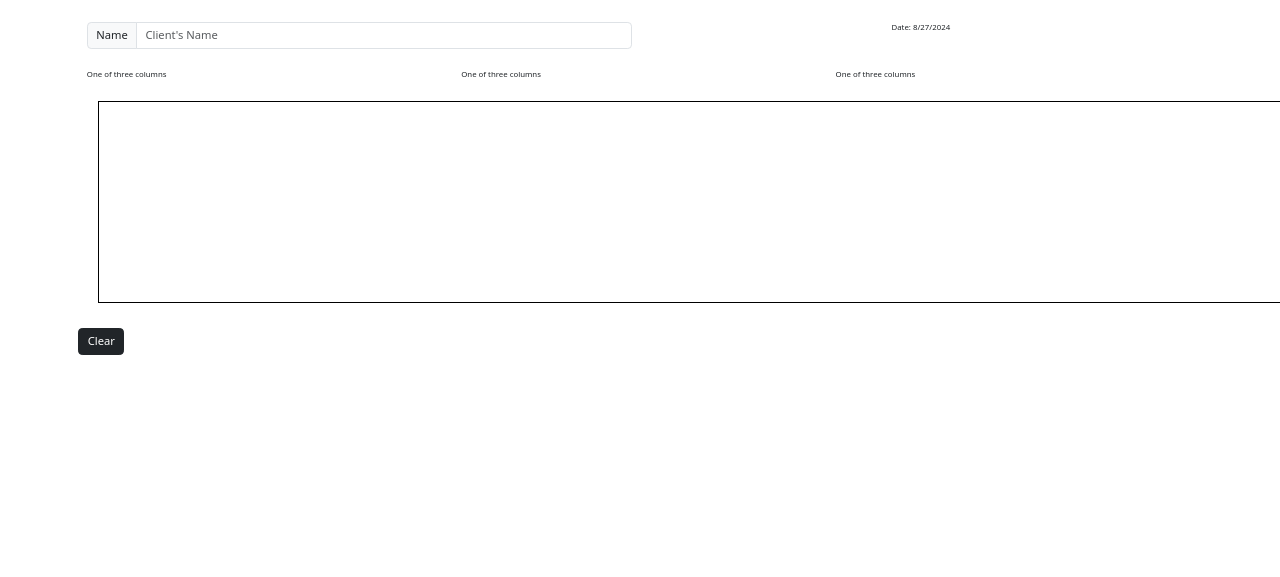
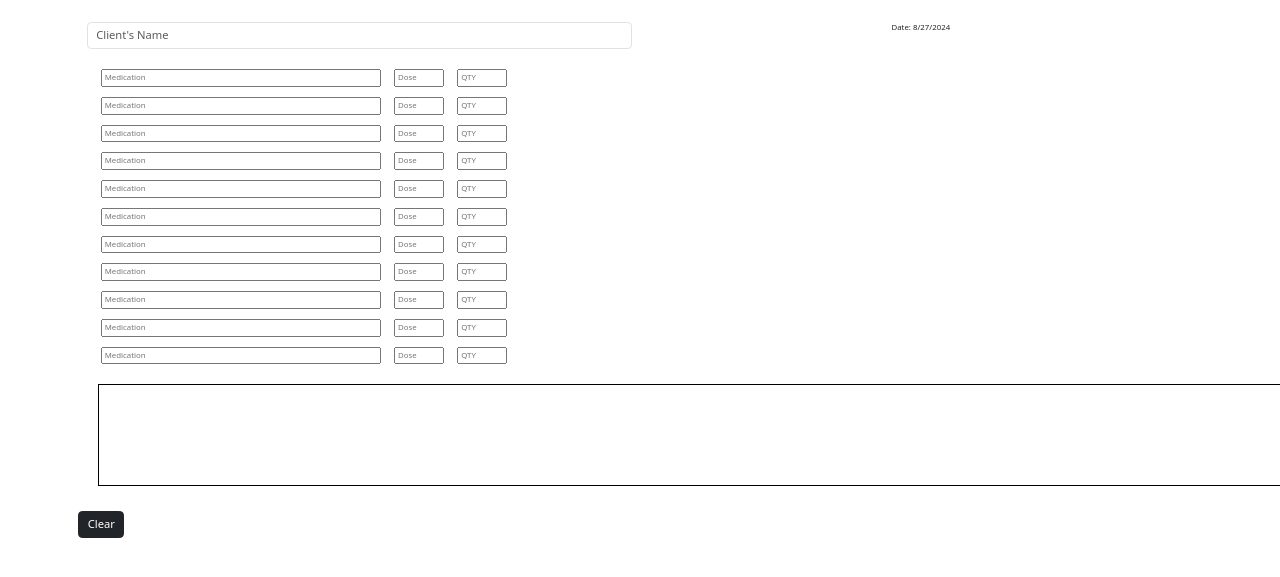
Before and after one commit to MariachiMES/med-delivery, a plain HTML site: page index.html in a window 1280 px wide. Shown: the part 147-724 px from the top of the page. Drawn offline with nearby package versions, Linux system fonts and the light colour scheme.

Commit message:
styles added

```diff
--- a/index.html
+++ b/index.html
@@ -21,7 +21,6 @@
         <div class="row">
           <div class="col">
             <div class="input-group flex-nowrap">
-                <span class="input-group-text" id="addon-wrapping">Name</span>
                 <input id='client-name' type="text" class="form-control" placeholder="Client's Name" aria-label="Username" aria-describedby="addon-wrapping">
               </div>
           </div>
@@ -33,18 +32,72 @@
       </div>
 
       <div class="container medications">
-        <div class="row">
-          <div class="col-sm">
-            One of three columns
-          </div>
-          <div class="col-sm">
-            One of three columns
-          </div>
-          <div class="col-sm">
-            One of three columns
-          </div>
-        </div>
-      </div>
+<div class = "container single-med">
+<div class="d-inline p-2 "><input size = "50"type="text" placeholder = "Medication"></div>
+<div class="d-inline p-2 "><input size = "4" type="text" placeholder = "Dose"></div>
+<div class="d-inline p-2 "><input size = "4" type="text" placeholder = "QTY"></div>
+</div>
+
+<div class="container single-med">
+<div class="d-inline p-2 "><input size="50" type="text" placeholder="Medication"></div>
+  <div class="d-inline p-2 "><input size="4" type="text" placeholder="Dose"></div>
+  <div class="d-inline p-2 "><input size="4" type="text" placeholder="QTY"></div>
+</div>
+
+<div class="container single-med">
+<div class="d-inline p-2 "><input size="50" type="text" placeholder="Medication"></div>
+  <div class="d-inline p-2 "><input size="4" type="text" placeholder="Dose"></div>
+  <div class="d-inline p-2 "><input size="4" type="text" placeholder="QTY"></div>
+</div>
+
+<div class="container single-med">
+<div class="d-inline p-2 "><input size="50" type="text" placeholder="Medication"></div>
+  <div class="d-inline p-2 "><input size="4" type="text" placeholder="Dose"></div>
+  <div class="d-inline p-2 "><input size="4" type="text" placeholder="QTY"></div>
+</div>
+
+<div class="container single-med">
+<div class="d-inline p-2 "><input size="50" type="text" placeholder="Medication"></div>
+  <div class="d-inline p-2 "><input size="4" type="text" placeholder="Dose"></div>
+  <div class="d-inline p-2 "><input size="4" type="text" placeholder="QTY"></div>
+</div>
+
+<div class="container single-med">
+<div class="d-inline p-2 "><input size="50" type="text" placeholder="Medication"></div>
+  <div class="d-inline p-2 "><input size="4" type="text" placeholder="Dose"></div>
+  <div class="d-inline p-2 "><input size="4" type="text" placeholder="QTY"></div>
+</div>
+
+<div class="container single-med">
+<div class="d-inline p-2 "><input size="50" type="text" placeholder="Medication"></div>
+  <div class="d-inline p-2 "><input size="4" type="text" placeholder="Dose"></div>
+  <div class="d-inline p-2 "><input size="4" type="text" placeholder="QTY"></div>
+</div>
+
+<div class="container single-med">
+<div class="d-inline p-2 "><input size="50" type="text" placeholder="Medication"></div>
+  <div class="d-inline p-2 "><input size="4" type="text" placeholder="Dose"></div>
+  <div class="d-inline p-2 "><input size="4" type="text" placeholder="QTY"></div>
+</div>
+
+<div class="container single-med">
+<div class="d-inline p-2 "><input size="50" type="text" placeholder="Medication"></div>
+  <div class="d-inline p-2 "><input size="4" type="text" placeholder="Dose"></div>
+  <div class="d-inline p-2 "><input size="4" type="text" placeholder="QTY"></div>
+</div>
+
+<div class="container single-med">
+<div class="d-inline p-2 "><input size="50" type="text" placeholder="Medication"></div>
+  <div class="d-inline p-2 "><input size="4" type="text" placeholder="Dose"></div>
+  <div class="d-inline p-2 "><input size="4" type="text" placeholder="QTY"></div>
+</div>
+
+<div class="container single-med">
+<div class="d-inline p-2 "><input size="50" type="text" placeholder="Medication"></div>
+  <div class="d-inline p-2 "><input size="4" type="text" placeholder="Dose"></div>
+  <div class="d-inline p-2 "><input size="4" type="text" placeholder="QTY"></div>
+</div>
+</div>
 
 
 
--- a/script.js
+++ b/script.js
@@ -9,7 +9,7 @@ date.innerText = new Date().toLocaleDateString()
 
 const canvas = qs("#canvas")
 
-canvas.height = 200
+canvas.height = 100
 canvas.width = window.innerWidth - 60
 
 const ctx = canvas.getContext('2d')
--- a/styles.css
+++ b/styles.css
@@ -24,3 +24,11 @@
 .medications {
     margin-top: 20px;
 }
+
+.med-name{
+    max-width: 2;
+}
+
+.single-med {
+    margin-top: 10px;
+}
```
